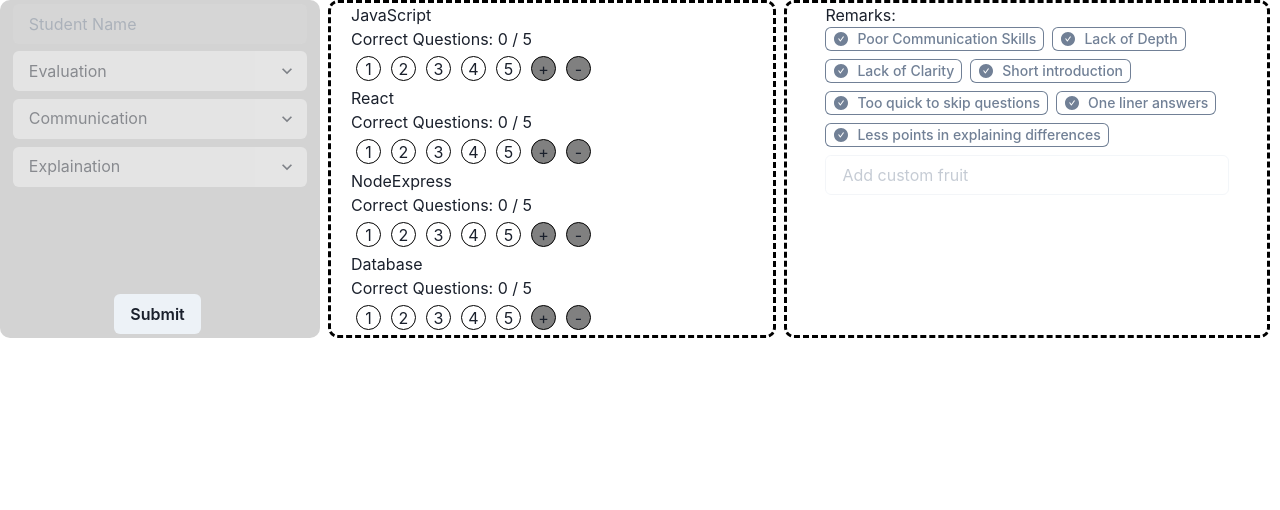
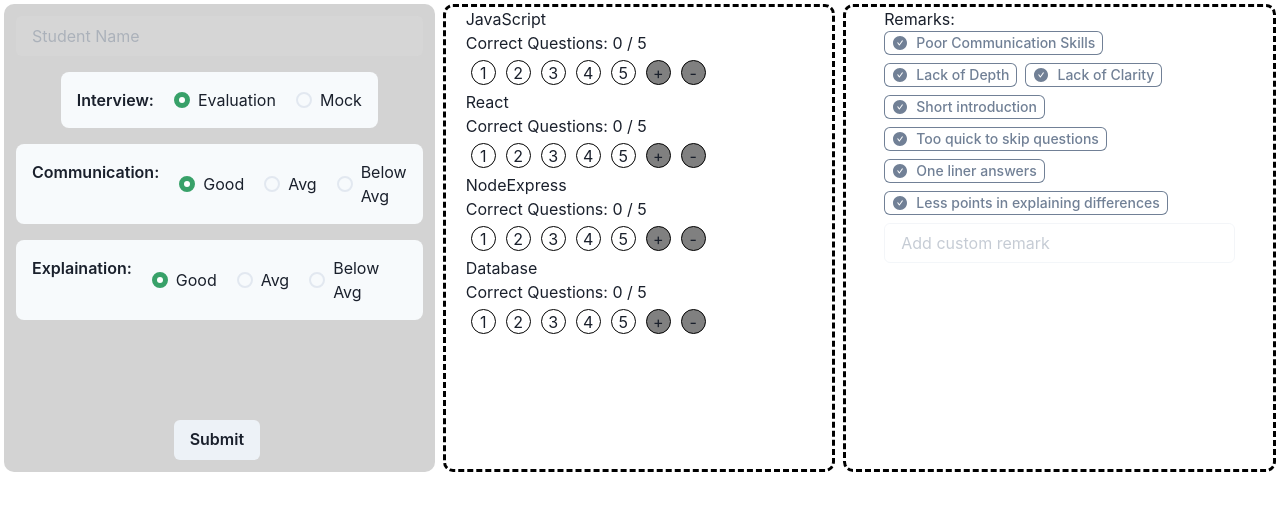
Before and after one commit to curiosityr0ver/Cuvette_Evaluation_App, a React (Vite) app in the folder client/: page /student/new in a window 1280 px wide. Shown: the top 510 px of the page. Built offline with nearby package versions, Linux system fonts and the light colour scheme; no server answers.

Commit message:
further changes

```diff
--- a/client/src/components/RemarkPicker.jsx
+++ b/client/src/components/RemarkPicker.jsx
@@ -62,7 +62,7 @@ const FruitsSelector = ({
 				</Tooltip>
 			))}
 			<Input
-				placeholder="Add custom fruit"
+				placeholder="Add custom remark"
 				value={customFruit}
 				onChange={(e) => setCustomFruit(e.target.value)}
 				disabled={!auth}
--- a/client/src/pages/AddStudent.jsx
+++ b/client/src/pages/AddStudent.jsx
@@ -1,7 +1,16 @@
 // AddStudent.js
 import { useState, useEffect, useContext } from "react";
 import SubjectMarkingWidget from "../components/SubjectMarkingWidget";
-import { Input, Button, Select } from "@chakra-ui/react";
+import {
+	Input,
+	Button,
+	Select,
+	Stack,
+	Radio,
+	RadioGroup,
+	Text,
+	Flex,
+} from "@chakra-ui/react";
 import RemarkPicker from "../components/RemarkPicker";
 import { addStudent } from "../../api/students";
 import { remarks } from "../../data/Remarks";
@@ -52,6 +61,7 @@ const AddStudent = () => {
 				style={{
 					display: "flex",
 					width: "100vw",
+					padding: "4px",
 				}}
 			>
 				<div
@@ -60,9 +70,9 @@ const AddStudent = () => {
 						flexDirection: "column",
 						alignItems: "center",
 						justifyContent: "space-around",
-						padding: "0px 1%",
+						padding: "12px",
 						backgroundColor: "lightgray",
-						width: "25%",
+						width: "35%",
 						borderRadius: "10px",
 					}}
 				>
@@ -74,38 +84,81 @@ const AddStudent = () => {
 						disabled={!auth}
 						placeholder="Student Name"
 					/>
-					<Select
+					<RadioGroup
+						defaultValue="Evaluation"
 						value={interview}
-						variant={"subtle"}
-						onChange={(e) => setInterview(e.target.value)}
+						onChange={(val) => setInterview(val)}
 						disabled={!auth}
-						placeholder="Select Interview Type"
 					>
-						<option value="Evaluation">Evaluation</option>
-						<option value="Mock">Mock</option>
-					</Select>
-					<Select
+						<Stack
+							spacing={5}
+							direction="row"
+							bg="gray.50"
+							p={4}
+							borderRadius="lg"
+							m={4}
+						>
+							<Text fontWeight={600}>Interview: </Text>
+							<Radio colorScheme="green" value="Evaluation">
+								Evaluation
+							</Radio>
+							<Radio colorScheme="green" value="Mock">
+								Mock
+							</Radio>
+						</Stack>
+					</RadioGroup>
+					<RadioGroup
+						defaultValue="Good"
 						value={communication}
-						variant={"subtle"}
-						onChange={(e) => setCommunication(e.target.value)}
+						onChange={(val) => setCommunication(val)}
 						disabled={!auth}
-						placeholder="Communication"
 					>
-						<option value="Good">Good</option>
-						<option value="Mid">Avg</option>
-						<option value="Below Avg">Below Avg</option>
-					</Select>
-					<Select
+						<Stack
+							spacing={5}
+							direction="row"
+							bg="gray.50"
+							p={4}
+							borderRadius="lg"
+							mb={4}
+						>
+							<Text fontWeight={600}>Communication: </Text>
+							<Radio colorScheme="green" value="Good">
+								Good
+							</Radio>
+							<Radio colorScheme="green" value="Avg">
+								Avg
+							</Radio>
+							<Radio colorScheme="green" value="Below Avg">
+								Below Avg
+							</Radio>
+						</Stack>
+					</RadioGroup>
+					<RadioGroup
+						defaultValue="Good"
 						value={explaination}
-						variant={"subtle"}
-						onChange={(e) => setExplaination(e.target.value)}
+						onChange={(val) => setExplaination(val)}
 						disabled={!auth}
-						placeholder="Explaination"
 					>
-						<option value="Good">Good</option>
-						<option value="Mid">Avg</option>
-						<option value="Below Avg">Below Avg</option>
-					</Select>
+						<Stack
+							spacing={5}
+							direction="row"
+							bg="gray.50"
+							p={4}
+							borderRadius="lg"
+						>
+							<Text fontWeight={600}>Explaination: </Text>
+							<Radio colorScheme="green" value="Good">
+								Good
+							</Radio>
+							<Radio colorScheme="green" value="Avg">
+								Avg
+							</Radio>
+							<Radio colorScheme="green" value="Below Avg">
+								Below Avg
+							</Radio>
+						</Stack>
+					</RadioGroup>
+
 					<Button mt={"100"} onClick={handleSubmit} disabled={!auth}>
 						{loading ? "Loading" : "Submit"}
 					</Button>
```
